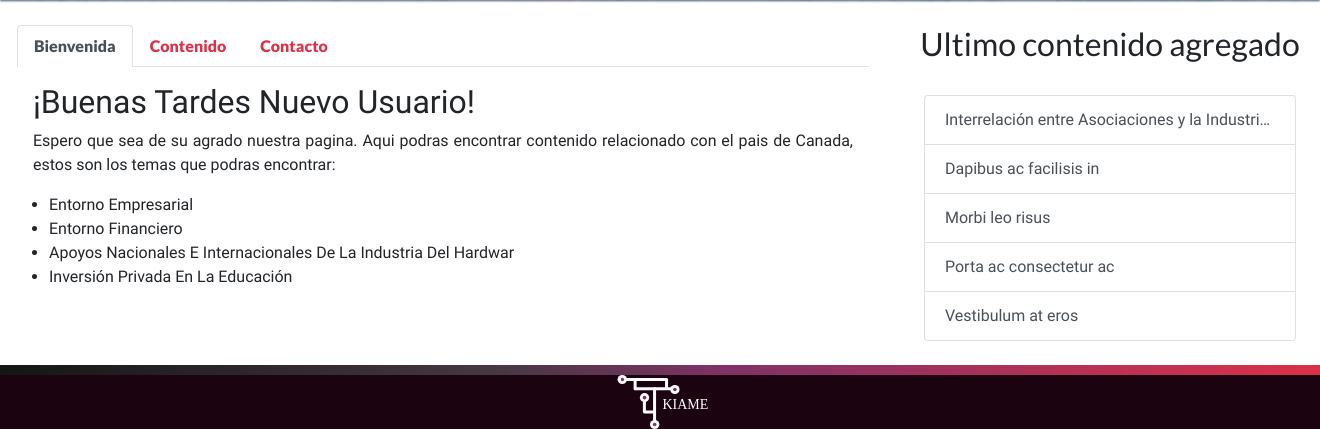
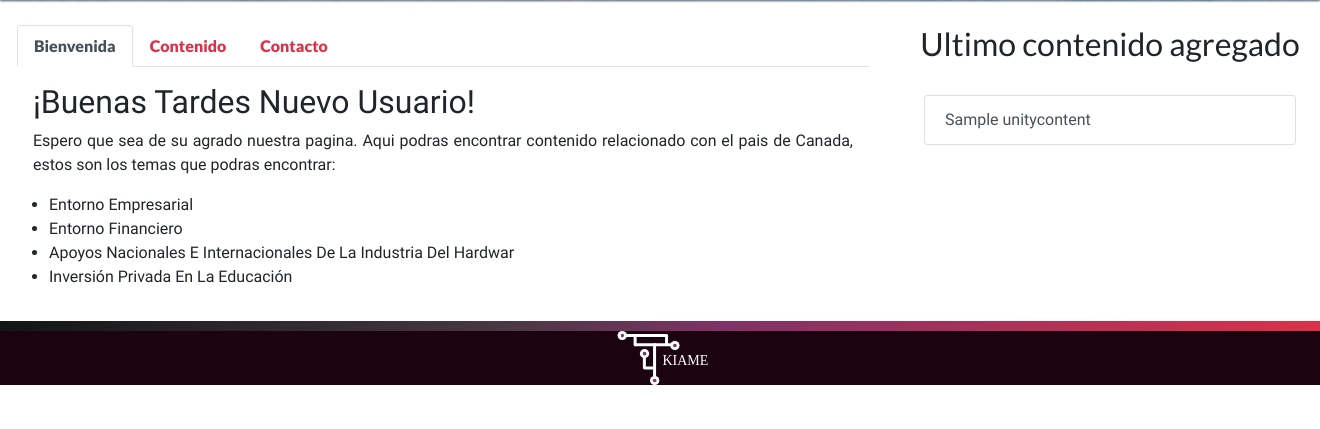
Before and after one commit to EGAMAGZ/EstIndCont, a Django app: page / in a window 1320 px wide; the page is wider, and only the part inside the window is pictured. Shown: the part 1455-1884 px from the top of that part. After the commit the page ends 1840 px from the top of that part, so only its background shows below. Run offline with Django 3.2, Linux system fonts and the light colour scheme; tables that the repository leaves empty hold one stand-in row (values such as "Sample post"); some libraries are stand-ins or nearby versions.

Commit message:
Finished home template

```diff
--- a/core/templates/core/home.html
+++ b/core/templates/core/home.html
@@ -55,15 +55,13 @@
                 <h2>Listado de Unidades Tematicas</h2>
 
                 <div class="list-group">
-                    <a href="#" class="list-group-item list-group-item-action text-truncate">
-                        Interrelación entre Asociaciones y la Industria del Hardware
+
+                    {% for element in menu_elements %}
+                    <a href="{% url 'unity-content-list' element.slug %}" class="list-group-item list-group-item-action text-truncate">
+                        {{ element.name }}
                     </a>
-                    <a href="#" class="list-group-item list-group-item-action">Dapibus ac facilisis
-                        in</a>
-                    <a href="#" class="list-group-item list-group-item-action">Morbi leo risus</a>
-                    <a href="#" class="list-group-item list-group-item-action">Porta ac consectetur
-                        ac</a>
-                    <a href="#" class="list-group-item list-group-item-action ">Vestibulum at eros</a>
+                    {% endfor %}
+
                 </div>
             </div>
             <div class="tab-pane fade" id="contact" role="tabpanel" aria-labelledby="contact-tab">
@@ -85,13 +83,11 @@
     <div id="lastContentContainer" class="col-lg-4">
         <h2>Ultimo contenido agregado</h2>
         <div class="list-group">
-            <a href="#" class="list-group-item list-group-item-action text-truncate">
-                Interrelación entre Asociaciones y la Industria del Hardware
+            {% for post in last_posts %}
+            <a href="{{ post.get_absolute_url }}" class="list-group-item list-group-item-action text-truncate">
+                {{ post.title }}
             </a>
-            <a href="#" class="list-group-item list-group-item-action">Dapibus ac facilisis in</a>
-            <a href="#" class="list-group-item list-group-item-action">Morbi leo risus</a>
-            <a href="#" class="list-group-item list-group-item-action">Porta ac consectetur ac</a>
-            <a href="#" class="list-group-item list-group-item-action ">Vestibulum at eros</a>
+            {% endfor %}
         </div>
     </div>
 
--- a/core/templatetags/core_tags.py
+++ b/core/templatetags/core_tags.py
@@ -15,11 +15,9 @@ def time_greeting() -> str:
             Return the greeting, that will change with the actual hour
     """
     current_time = datetime.datetime.now(tz=pytz.timezone(str(settings.TIME_ZONE)))
-    print(current_time.hour)
     if current_time.hour < 12:
         return 'Buenos dias'
     elif current_time.hour >= 12 and current_time.hour < 18:
         return 'Buenas tardes'
     else:
         return 'Buenas noches'
-# https://djangosnippets.org/snippets/185/
--- a/core/views.py
+++ b/core/views.py
@@ -2,10 +2,11 @@ from django.http.response import HttpResponse
 from django.views.generic.base import TemplateView
 from django.views.generic.list import ListView
 from django.shortcuts import render
+from django.db.models import QuerySet
 
 from core.models import TeamMember
 from util.mixins import VisitContextMixin
-
+from unities.models import UnityContent
 
 # Create your views here.
 # https://medium.com/@MicroPyramid/handling-custom-error-pages-404-500-in-django-ff1f9e0cf2b5
@@ -14,8 +15,12 @@ class TeamMembersList(VisitContextMixin,ListView):
     template_name = 'core/team_members_list.html'
     context_object_name = 'team_members'
 
-class Home(VisitContextMixin,TemplateView):
+class Home(VisitContextMixin, ListView):
+    model = UnityContent
     template_name = 'core/home.html'
+    context_object_name = 'last_posts'
+    queryset = UnityContent.objects.order_by('-created')[:5]
+
 
 def handler404(request, exception) -> HttpResponse:
     return render(request,'core/404.html', status=404)
--- a/util/mixins.py
+++ b/util/mixins.py
@@ -35,7 +35,8 @@ class VisitContextMixin(object):
             menu_info.append({
                 'unity_number': unity.number,
                 'slug': unity.slug,
-                'content': list_content_info
+                'content': list_content_info,
+                'name': unity.name
             })
         return menu_info
 # SAMPLE OF USAGE
```
